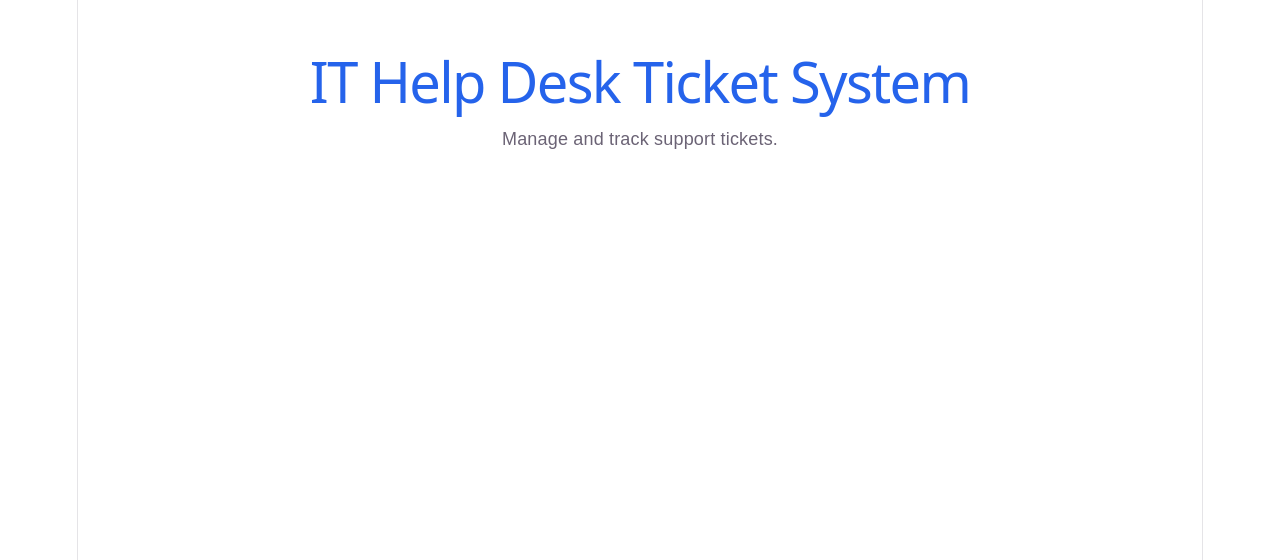
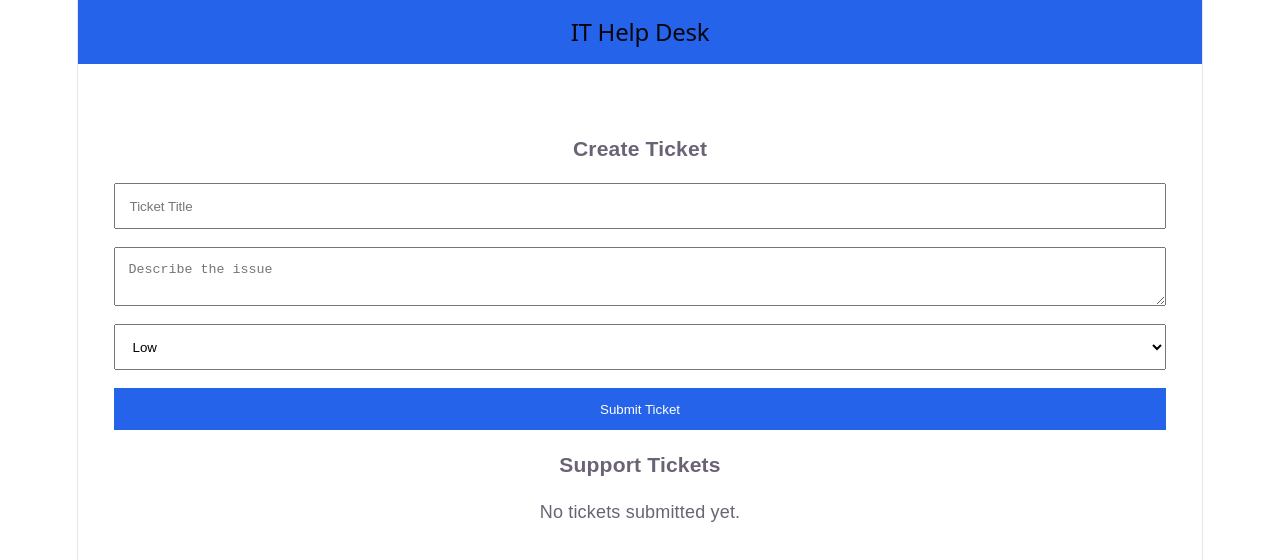
Before and after one commit to JEDl956/it-helpdesk-ticket-system, a Vue app: page / in a window 1280 px wide. Shown: the top 560 px of the page. Built offline with nearby package versions, Linux system fonts and the light colour scheme.

Commit message:
Create ticket system components

```diff
--- a/src/App.vue
+++ b/src/App.vue
@@ -1,13 +1,16 @@
 <script setup>
+import Navbar from './components/Navbar.vue'
+import TicketForm from './components/TicketForm.vue'
+import TicketList from './components/TicketList.vue'
 </script>
 
 <template>
+  <Navbar />
+
   <main class="container">
-    <h1>IT Help Desk Ticket System</h1>
+    <TicketForm />
 
-    <p>
-      Manage and track support tickets.
-    </p>
+    <TicketList />
   </main>
 </template>
 
@@ -16,8 +19,4 @@
   padding: 2rem;
   font-family: Arial, sans-serif;
 }
-
-h1 {
-  color: #2563eb;
-}
 </style>
--- /dev/null
+++ b/src/components/Navbar.vue
@@ -0,0 +1,20 @@
+<script setup>
+</script>
+
+<template>
+  <nav class="navbar">
+    <h2>IT Help Desk</h2>
+  </nav>
+</template>
+
+<style scoped>
+.navbar {
+  background-color: #2563eb;
+  color: white;
+  padding: 1rem;
+}
+
+h2 {
+  margin: 0;
+}
+</style>
--- /dev/null
+++ b/src/components/TicketForm.vue
@@ -0,0 +1,50 @@
+<script setup>
+</script>
+
+<template>
+  <section class="form-container">
+    <h3>Create Ticket</h3>
+
+    <form>
+      <input type="text" placeholder="Ticket Title" />
+
+      <textarea placeholder="Describe the issue"></textarea>
+
+      <select>
+        <option>Low</option>
+        <option>Medium</option>
+        <option>High</option>
+      </select>
+
+      <button type="submit">
+        Submit Ticket
+      </button>
+    </form>
+  </section>
+</template>
+
+<style scoped>
+.form-container {
+  margin-top: 2rem;
+}
+
+form {
+  display: flex;
+  flex-direction: column;
+  gap: 1rem;
+}
+
+input,
+textarea,
+select {
+  padding: 0.75rem;
+}
+
+button {
+  background-color: #2563eb;
+  color: white;
+  border: none;
+  padding: 0.75rem;
+  cursor: pointer;
+}
+</style>
--- /dev/null
+++ b/src/components/TicketList.vue
@@ -0,0 +1,10 @@
+<script setup>
+</script>
+
+<template>
+  <section>
+    <h3>Support Tickets</h3>
+
+    <p>No tickets submitted yet.</p>
+  </section>
+</template>
```
Also changed, not shown: src/components/TicketCard.vue (added, +18 -0 lines).
